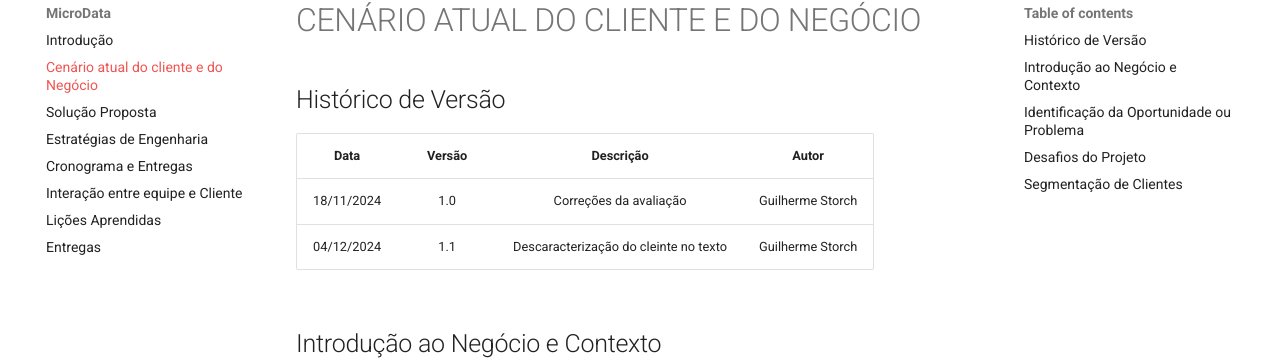
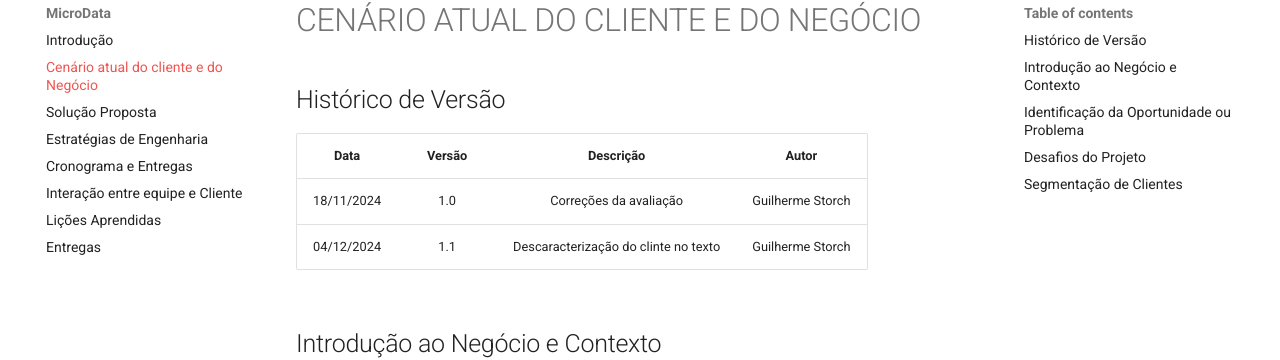
Before and after one commit to storch7/2024.2-T03-MicroData, an MkDocs documentation site: the page built from docs/cenario_cliente/cenario.md, in a window 1280 px wide and 900 px high. Shown: the part 98-458 px from the top of the window. Built offline with MkDocs 1.6.1 and Material for MkDocs 9.7.7, drawn with Linux system fonts in a browser that asks for light colours; comment, search, counter and statistics services are not loaded.

Commit message:
Descaracterização do texto

```diff
--- a/docs/cenario_cliente/cenario.md
+++ b/docs/cenario_cliente/cenario.md
@@ -5,7 +5,7 @@
 | **Data** | **Versão** | **Descrição** | **Autor** |
 | :------: | :--------: | :----------:  | :-------: |
 | 18/11/2024 | 1.0| Correções da avaliação | Guilherme Storch |
-| 04/12/2024 | 1.1| Descaracterização do cleinte no texto | Guilherme Storch |
+| 04/12/2024 | 1.1| Descaracterização do clinte no texto | Guilherme Storch |
 
 
 ## Introdução ao Negócio e Contexto
```
Also changed, not shown: docs/visao_produto_projeto/visao_do_produto.md (+1 -1 lines).
